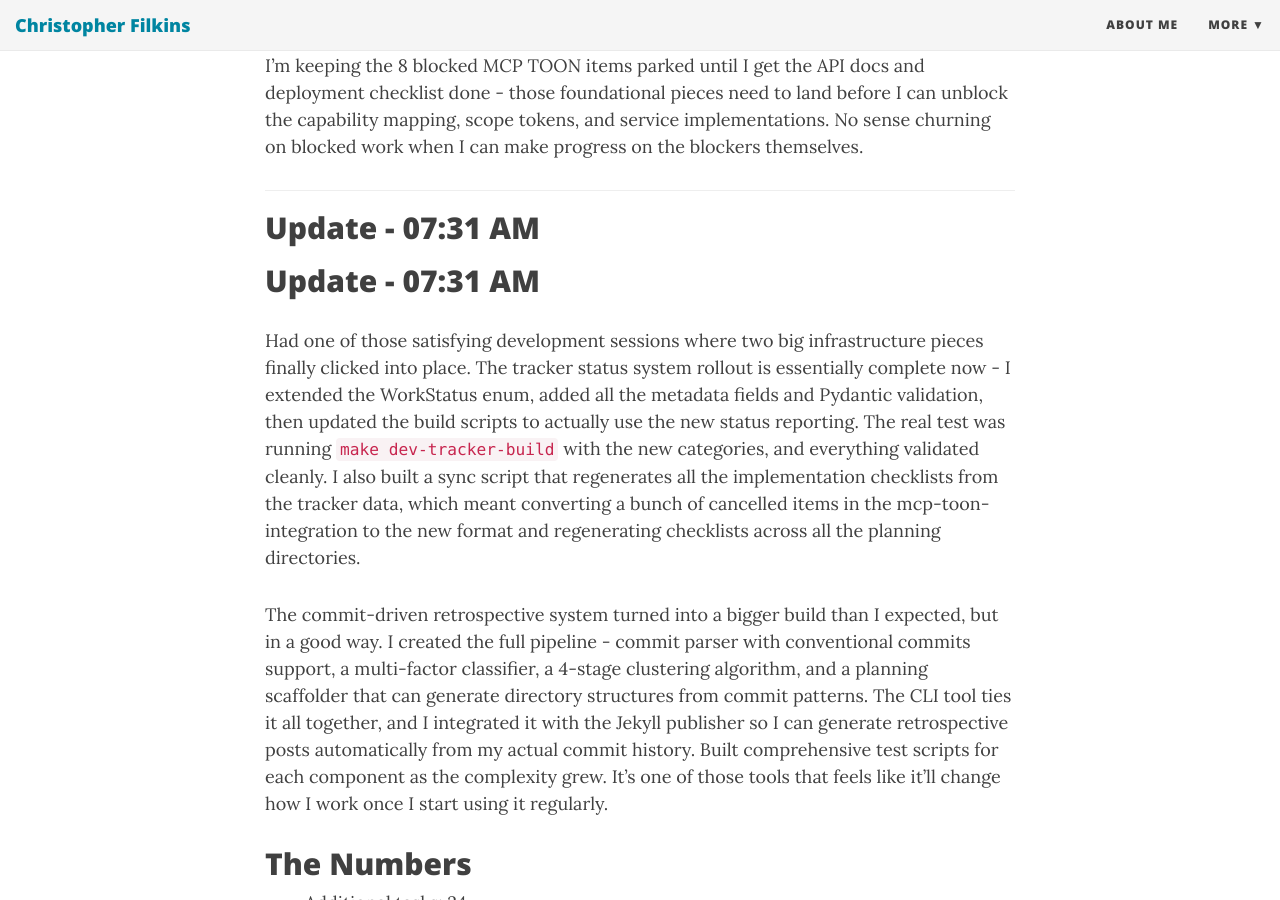
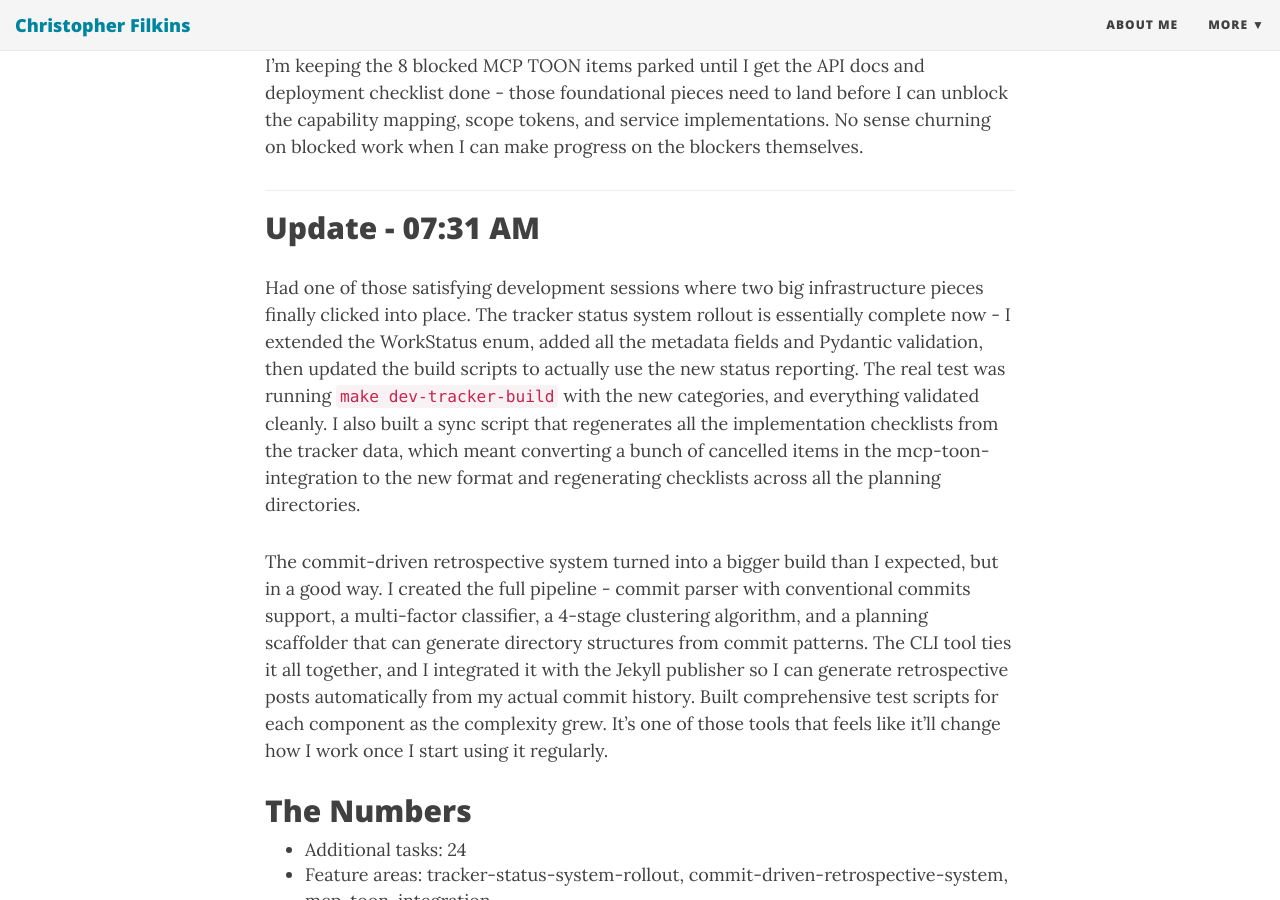
Before and after one commit to filchyboy/filchyboy.github.io, a Jekyll site: the page built from _posts/2025-12-21-todays-plan.md, in a window 1280 px wide and 900 px high, scrolled down 1991 px. Built offline with Jekyll 4.4.1, drawn with Linux system fonts in a browser that asks for light colours; nearby versions of some CDN libraries.

Commit message:
fix: remove duplicate update heading from 2025-12-21 retrospective

```diff
--- a/_posts/2025-12-21-todays-plan.md
+++ b/_posts/2025-12-21-todays-plan.md
@@ -41,8 +41,6 @@ I'm keeping the 8 blocked MCP TOON items parked until I get the API docs and dep
 
 ## Update - 07:31 AM
 
-## Update - 07:31 AM
-
 Had one of those satisfying development sessions where two big infrastructure pieces finally clicked into place. The tracker status system rollout is essentially complete now - I extended the WorkStatus enum, added all the metadata fields and Pydantic validation, then updated the build scripts to actually use the new status reporting. The real test was running `make dev-tracker-build` with the new categories, and everything validated cleanly. I also built a sync script that regenerates all the implementation checklists from the tracker data, which meant converting a bunch of cancelled items in the mcp-toon-integration to the new format and regenerating checklists across all the planning directories.
 
 The commit-driven retrospective system turned into a bigger build than I expected, but in a good way. I created the full pipeline - commit parser with conventional commits support, a multi-factor classifier, a 4-stage clustering algorithm, and a planning scaffolder that can generate directory structures from commit patterns. The CLI tool ties it all together, and I integrated it with the Jekyll publisher so I can generate retrospective posts automatically from my actual commit history. Built comprehensive test scripts for each component as the complexity grew. It's one of those tools that feels like it'll change how I work once I start using it regularly.
```
